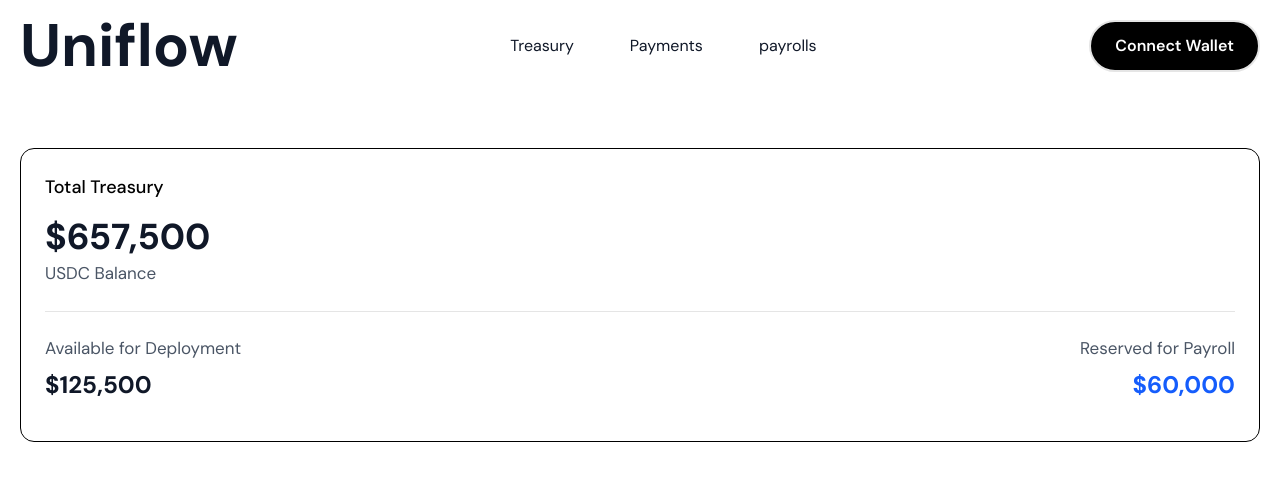
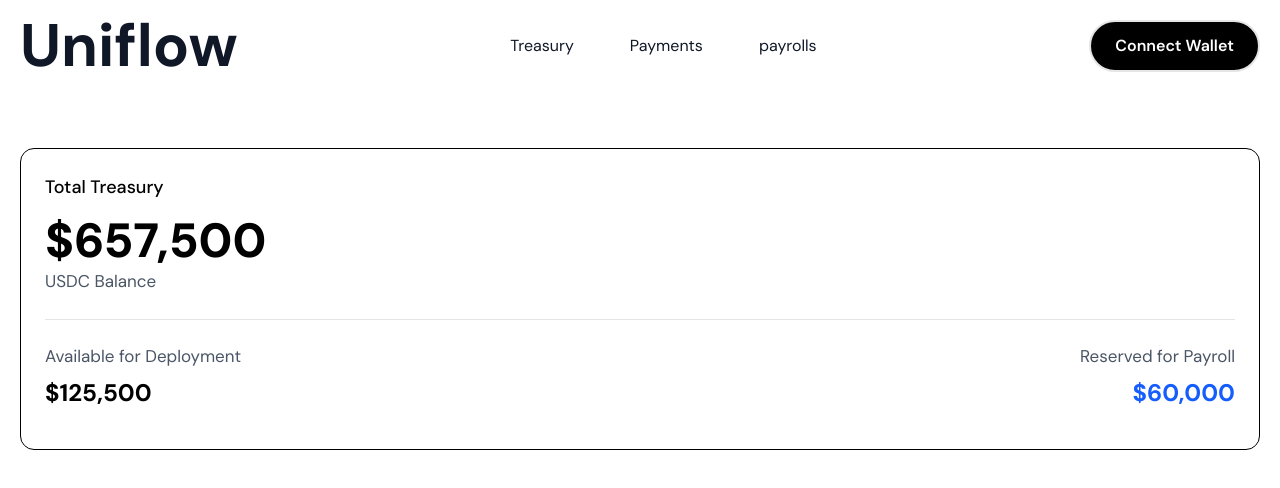
Before and after one commit to Apurvborhade/UniFlow, a Next.js app in the folder frontend/: page / in a window 1280 px wide. Shown: the top 488 px of the page. Built offline with nearby package versions, Linux system fonts and the light colour scheme.

Commit message:
Font size and textColor changes on numbers

```diff
--- a/frontend/app/(root)/page.tsx
+++ b/frontend/app/(root)/page.tsx
@@ -4,7 +4,7 @@ const Dashboard = () => {
       <div className="bg-white w-full border border-black rounded-xl p-6 mb-8 pt-6 pb-10">
         <h2 className="text-black font-medium text-lg mb-4">Total Treasury</h2>
         <div className="mb-6">
-          <p className="text-4xl font-bold text-gray-900">$657,500</p>
+          <p className="text-5xl font-extrabold text-black">$657,500</p>
           <p className="text-gray-600 text-[17px] mt-1">USDC Balance</p>
         </div>
         <hr className="my-6 border-b-gray-400" />
@@ -13,7 +13,7 @@ const Dashboard = () => {
             <p className="text-gray-600 text-[17px] mb-2">
               Available for Deployment
             </p>
-            <p className="text-2xl font-bold text-gray-900">$125,500</p>
+            <p className="text-2xl font-bold text-black">$125,500</p>
           </div>
           <div className="text-right">
             <p className="text-gray-600 text-[17px] mb-2">Reserved for Payroll</p>
```
